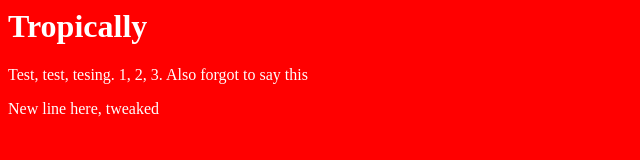
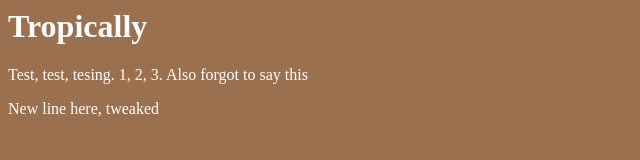
Before and after one commit to luanadeliasthomas/cp, a plain HTML site: page index.html in a window 1280 px wide. Shown: the whole page, without its empty margins (0-640 px from the left). Drawn offline with Linux system fonts and the light colour scheme.

Commit message:
brown background

```diff
--- a/app.css
+++ b/app.css
@@ -1,4 +1,4 @@
 body {
-  background-color: red;
+  background-color: rgb(155, 112, 79);
   color: white;
 }
```
